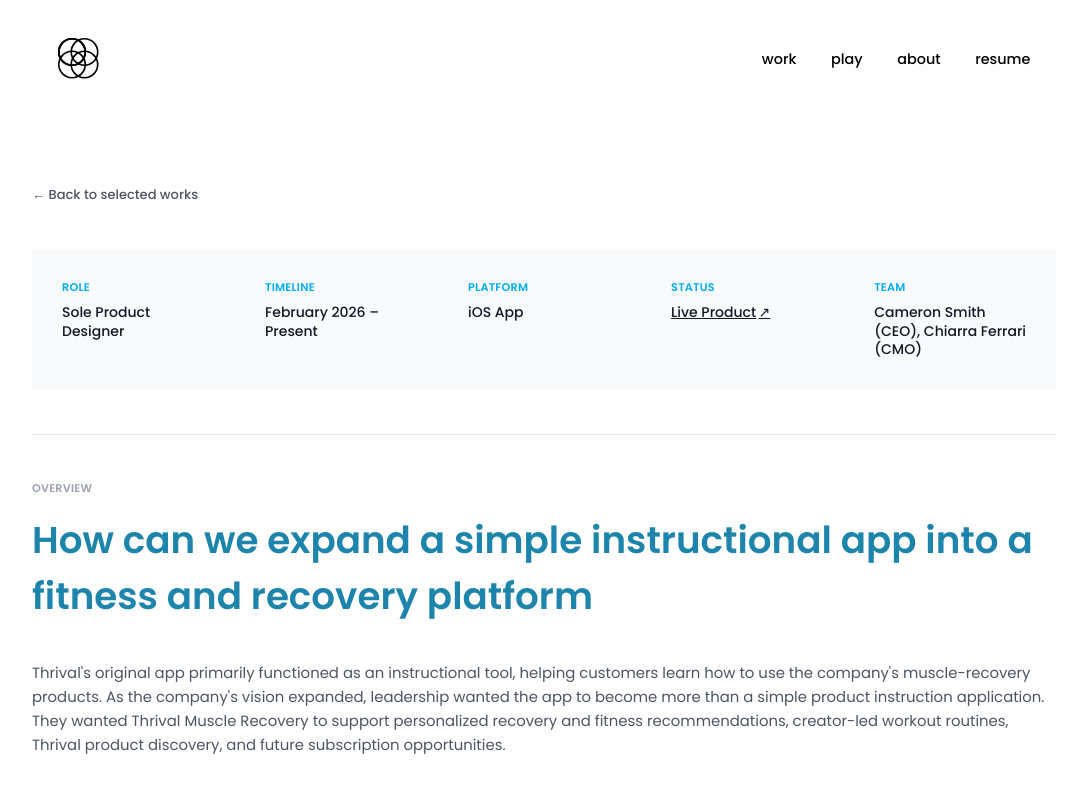
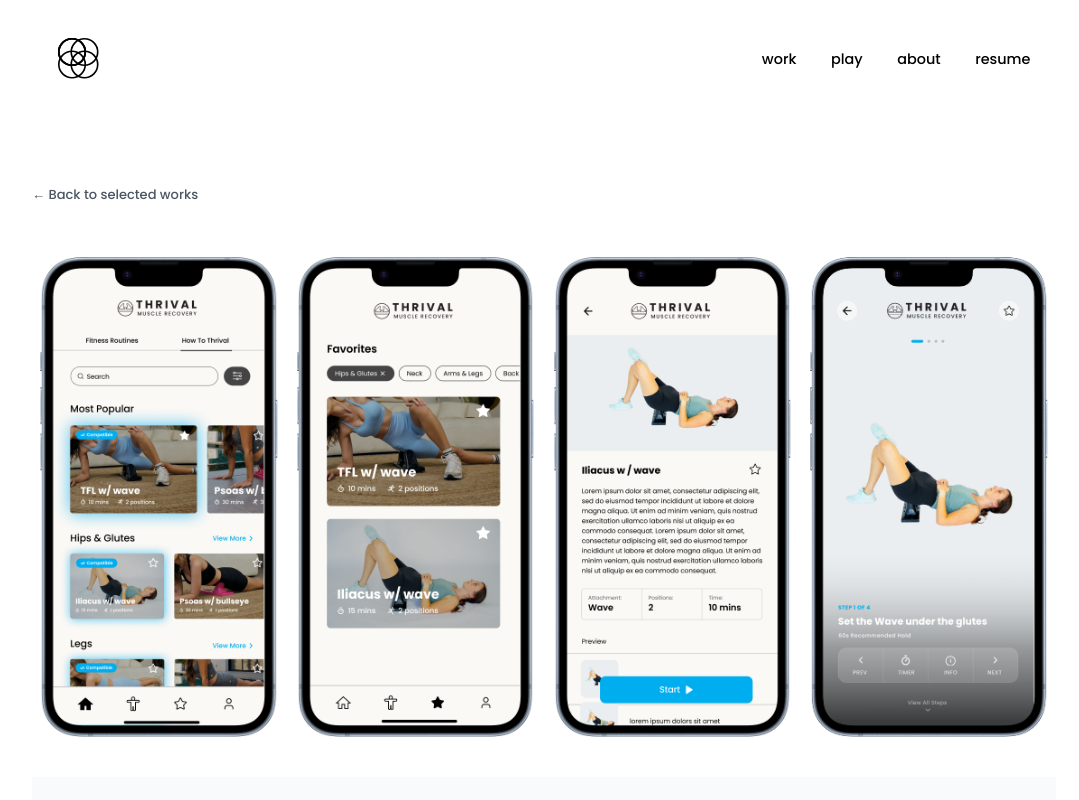
Before and after one commit to rchen0714/design-portfolio, a Next.js app: page /work/thrival in a window 1280 px wide. Shown: the top 800 px of the page, without its empty margins (96-1175 px from the left). Built offline with nearby package versions, Linux system fonts and the light colour scheme.

Commit message:
fixed a lot of styling and bugs

```diff
--- a/src/app/globals.css
+++ b/src/app/globals.css
@@ -552,6 +552,27 @@ img {
   opacity: 0.6;
 }
 
+.cs-hero-phones {
+  display: flex;
+  flex-wrap: nowrap;
+  align-items: flex-start;
+  gap: clamp(0.4rem, 1.5vw, 2rem);
+  padding: 0.5rem;
+  margin-bottom: 2rem;
+}
+
+.cs-hero-phone-wrap {
+  flex: 1 1 0;
+  min-width: 0;
+}
+
+.cs-hero-phone {
+  display: block;
+  width: 100%;
+  height: auto;
+  max-width: 100%;
+}
+
 .cs-meta-table {
   display: flex;
   flex-wrap: wrap;
--- a/src/components/ThrivalCaseStudy.tsx
+++ b/src/components/ThrivalCaseStudy.tsx
@@ -58,6 +58,53 @@ export default function ThrivalCaseStudy() {
             ← Back to selected works
           </Link>
 
+          <div className="cs-hero-phones">
+            <div className="cs-hero-phone-wrap">
+              <Image
+                src="/thrival/thrival-hero1.png"
+                alt="Thrival home discovery screen with fitness routines and How To Thrival content"
+                width={526}
+                height={1062}
+                className="cs-hero-phone"
+                priority
+                sizes="25vw"
+              />
+            </div>
+            <div className="cs-hero-phone-wrap">
+              <Image
+                src="/thrival/thrival-hero2.png"
+                alt="Thrival favorites screen filtered to Hips and Glutes routines"
+                width={526}
+                height={1062}
+                className="cs-hero-phone"
+                priority
+                sizes="25vw"
+              />
+            </div>
+            <div className="cs-hero-phone-wrap">
+              <Image
+                src="/thrival/thrival-hero3.png"
+                alt="Thrival routine detail screen for Iliacus with Wave"
+                width={526}
+                height={1062}
+                className="cs-hero-phone"
+                priority
+                sizes="25vw"
+              />
+            </div>
+            <div className="cs-hero-phone-wrap">
+              <Image
+                src="/thrival/thrival-hero4.png"
+                alt="Thrival guided recovery session with step-by-step instructions"
+                width={263}
+                height={531}
+                className="cs-hero-phone"
+                priority
+                sizes="25vw"
+              />
+            </div>
+          </div>
+
           <dl className="cs-meta-table">
             <div className="cs-meta-item">
               <dt>Role</dt>
@@ -109,6 +156,12 @@ export default function ThrivalCaseStudy() {
 
           <div className="cs-visual-block">
             <div className="cs-experience-banner">
+              <h3>The Original Experience</h3>
+                <p>
+                  The initial version of Thrival Muscle Recovery was organized around
+                  discovering and following individual Thrival exercises. However, it was very simple and not
+                  as immersive as the stakeholders wanted it to be.
+                </p>
               <Image
                 src="/thrival/new-overviewagain.png"
                 alt="Original Thrival app screens showing body-part categories, an expanded exercise card, and a step-by-step guided recovery player"
@@ -116,11 +169,6 @@ export default function ThrivalCaseStudy() {
                 height={981}
                 className="cs-overview-image"
               />
-              <h3>The Original Experience</h3>
-              <p>
-                The initial version of Thrival Muscle Recovery was organized around
-                discovering and following individual Thrival exercises.
-              </p>
             </div>
           </div>
         </section>
```
